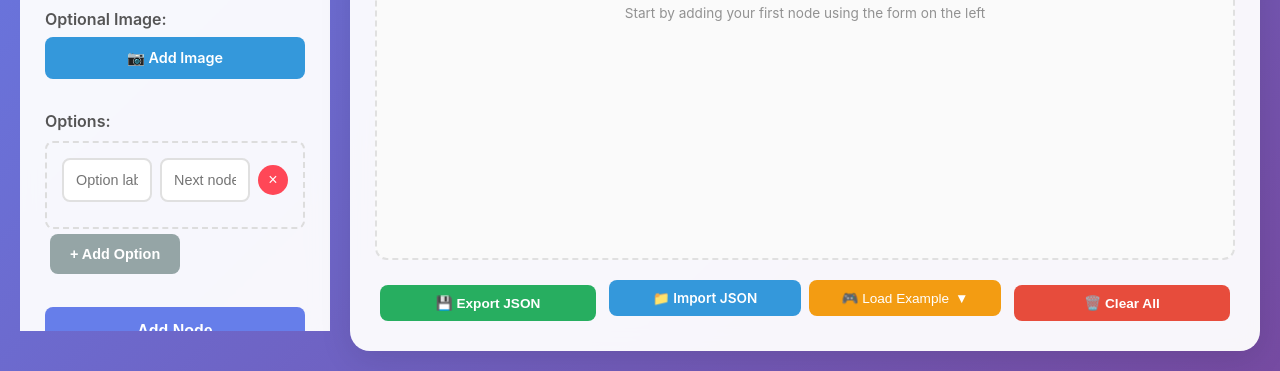
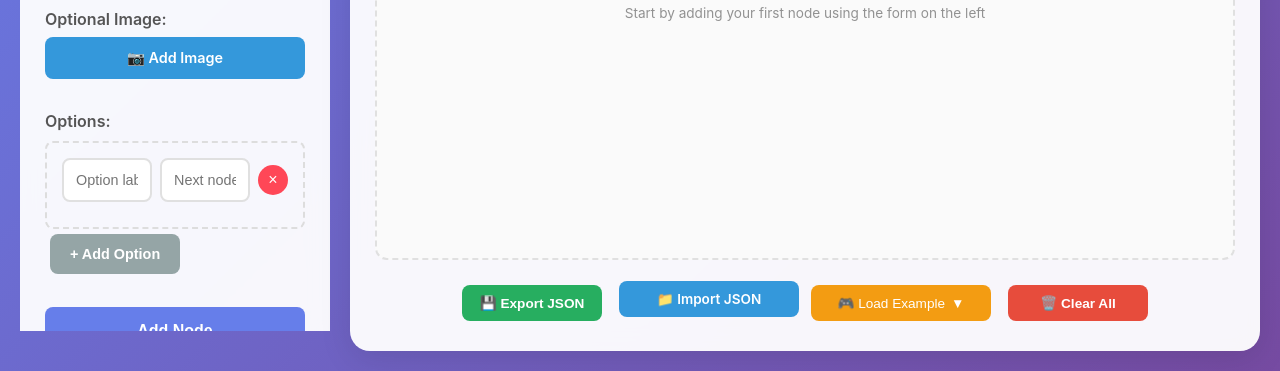
Before and after one commit to nglblack/Think-Track, a plain HTML site: page index.html in a window 1280 px wide. Shown: the part 449-820 px from the top of the page. Drawn offline with Linux system fonts and the light colour scheme.

Commit message:
fixed button sized

```diff
--- a/style.css
+++ b/style.css
@@ -618,28 +618,87 @@ textarea {
    margin: 0;
 }
 
+/* Improved flowchart actions - better sizing without unnecessary stacking */
 .flowchart-actions {
    display: flex;
-   gap: 8px;
+   gap: 12px;
    margin-top: 20px;
    flex-wrap: wrap;
+   justify-content: center;
+   align-items: center;
 }
 
 .flowchart-actions .btn {
-   flex: 1;
-   min-width: 100px;
-   padding: 10px 12px;
+   flex: 0 0 auto; /* Don't grow or shrink, use content size */
+   min-width: 140px;
+   max-width: 180px;
+   padding: 10px 16px;
    font-size: 0.85rem;
+   white-space: nowrap;
 }
 
 .flowchart-actions .file-input-wrapper {
-   flex: 1;
-   min-width: 100px;
+   flex: 0 0 auto; /* Don't grow or shrink, use content size */
+   min-width: 140px;
+   max-width: 180px;
 }
 
 .flowchart-actions .file-input-label {
-   padding: 10px 12px;
+   padding: 10px 16px;
    font-size: 0.85rem;
+   white-space: nowrap;
+   display: block;
+   width: 100%;
+   box-sizing: border-box;
+}
+
+.example-dropdown {
+   position: relative;
+   display: inline-block;
+   flex: 0 0 auto; /* Don't grow or shrink, use content size */
+   min-width: 140px;
+   max-width: 180px;
+}
+
+.example-dropdown-btn {
+   width: 100%;
+   padding: 10px 16px;
+   font-size: 0.85rem;
+   background: #f39c12;
+   color: white;
+   border: none;
+   border-radius: 8px;
+   cursor: pointer;
+   transition: all 0.3s ease;
+   display: flex;
+   align-items: center;
+   justify-content: center;
+   gap: 6px;
+   white-space: nowrap;
+   box-sizing: border-box;
+}
+
+.example-dropdown-btn:hover {
+   background: #e67e22;
+   transform: translateY(-2px);
+}
+
+/* Only stack on mobile screens */
+@media (max-width: 600px) {
+   .flowchart-actions {
+       flex-direction: column;
+       align-items: stretch;
+       gap: 8px;
+   }
+
+   .flowchart-actions .btn,
+   .flowchart-actions .file-input-wrapper,
+   .example-dropdown {
+       flex: none;
+       max-width: none;
+       min-width: auto;
+       width: 100%;
+   }
 }
 
 /* Search functionality styles */
```
